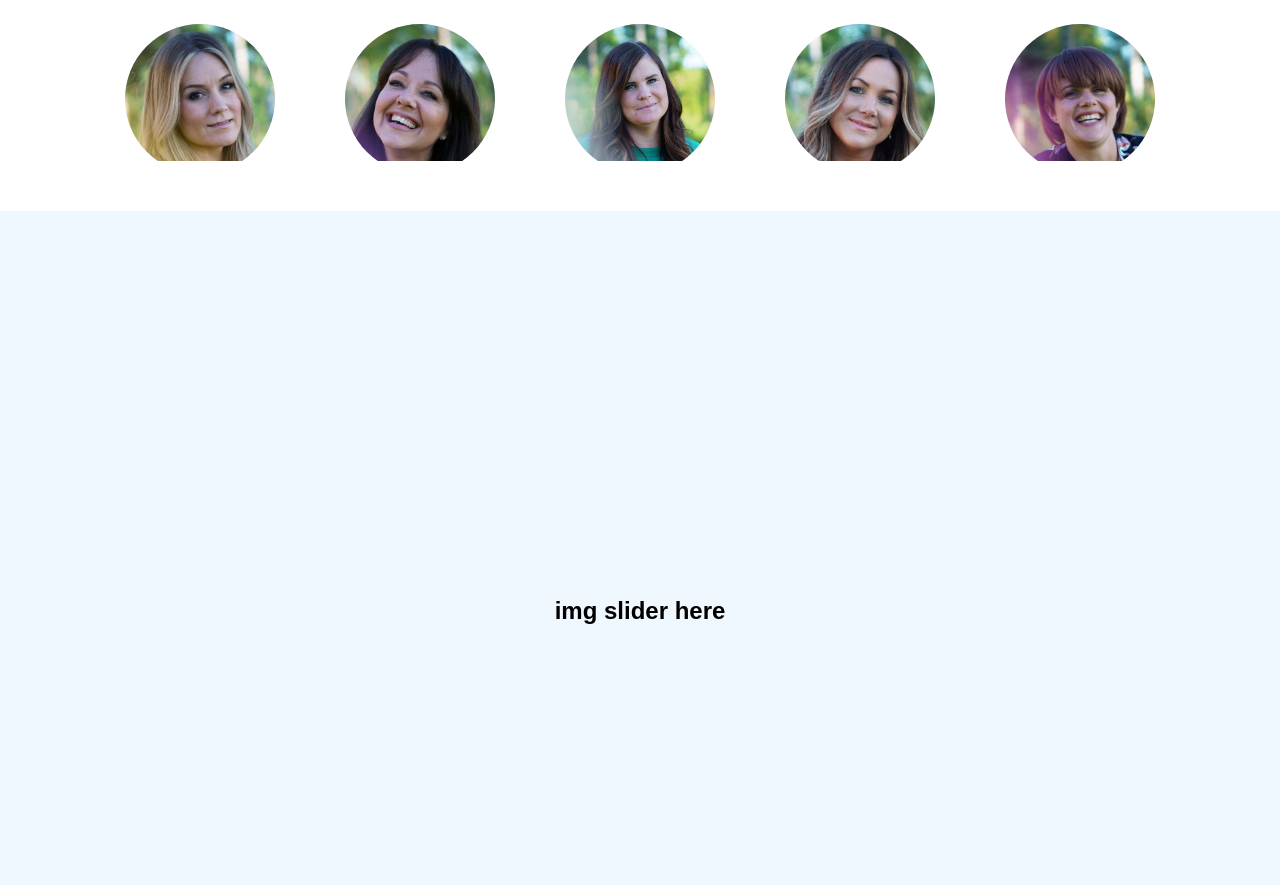
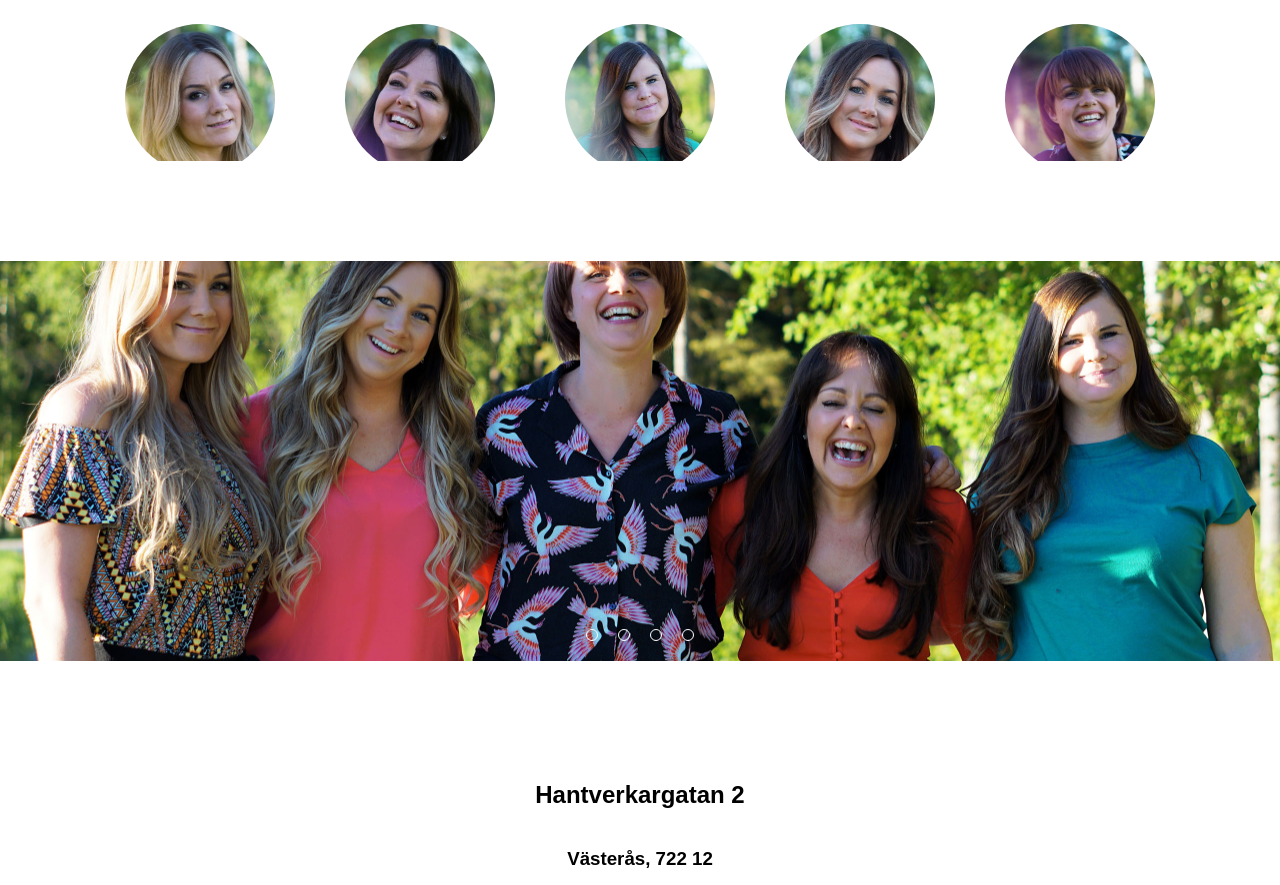
Before and after one commit to 3DJakob/salonghantverkargatan2.se, a website: page index.html in a window 1280 px wide. Shown: the part 915-1800 px from the top of the page. Drawn offline with Linux system fonts and the light colour scheme; grey boxes are pictures that could not be loaded.

Commit message:
css slideshow

```diff
--- a/assets/css/index.css
+++ b/assets/css/index.css
@@ -43,8 +43,66 @@
   bottom: 40px;
 }
 
-#page3 { /* img slider */
-  background-color: aliceblue
+#page3 {
+  height: 400px;
+  min-height: 0;
+  overflow: hidden;
+  padding: 0;
+  margin: 50px 0;
+  align-items: flex-start;
+  position: relative;
+}
+
+#page3 #imageContainer {
+  transition: 512ms;
+  display: flex;
+  flex-direction: row;
+  align-items: flex-start;
+  /* position: relative; */
+}
+
+#page3 #imageContainer div {
+  /* width: 100vw; */
+  width: 100vw;
+  height: 400px;
+  background-size: 100vw;
+  background-position: center;
+}
+
+#page3 #imageContainer div:nth-of-type(1) {
+  background-image: url(../img/slideshow/slideshow1.jpg);
+}
+#page3 #imageContainer div:nth-of-type(2) {
+  background-image: url(../img/slideshow/slideshow2.jpg);
+}
+#page3 #imageContainer div:nth-of-type(3) {
+  background-image: url(../img/slideshow/slideshow3.jpg);
+}
+#page3 #imageContainer div:nth-of-type(3) {
+  background-image: url(../img/slideshow/slideshow3.jpg);
+}
+#page3 #imageContainer div:nth-of-type(4) {
+  background-image: url(../img/slideshow/slideshow4.jpg);
+}
+
+#page3 .dots {
+  display: flex;
+  position: absolute;
+  bottom: 10px;
+  width: 100vw;
+  justify-content: center;
+}
+
+#page3 .dots a {
+  width: 10px;
+  height: 10px;
+  border: 1px solid #fff;
+  margin: 10px;
+  border-radius: 50%;
+}
+
+#page3 .dots a:hover {
+  background-color: #fff;
 }
 
 #page4 {
--- a/assets/js/app.js
+++ b/assets/js/app.js
@@ -454,8 +454,13 @@ function newBooking () {
   animateContainer(true, '#who')
 }
 
+function slideshow (goTo) {
+  document.querySelector('#imageContainer').style.transform = 'translateX(' + -25 * (goTo - 1) + '%)'
+}
+
 /* Export public functions */
 window['initiatePage'] = initiatePage
 window['scheduleArrowClick'] = scheduleArrowClick
 window['sendRequest'] = sendRequest
 window['newBooking'] = newBooking
+window['slideshow'] = slideshow
--- a/bundle.js
+++ b/bundle.js
@@ -721,11 +721,16 @@
     animateContainer(true, '#who');
   }
 
+  function slideshow (goTo) {
+    document.querySelector('#imageContainer').style.transform = 'translateX(' + -25 * (goTo - 1) + '%)';
+  }
+
   /* Export public functions */
   window['initiatePage'] = initiatePage;
   window['scheduleArrowClick'] = scheduleArrowClick;
   window['sendRequest'] = sendRequest;
   window['newBooking'] = newBooking;
+  window['slideshow'] = slideshow;
 
 }());
 //# sourceMappingURL=bundle.js.map
--- a/index.html
+++ b/index.html
@@ -83,7 +83,18 @@
     </div>
 
     <div class="page" id="page3">
-      <h2>img slider here</h2>
+      <div id="imageContainer">
+        <div></div>
+        <div></div>
+        <div></div>
+        <div></div>
+      </div>
+      <div class="dots">
+          <a id="slideshow1" onclick="slideshow(1)"></a>
+          <a id="slideshow2" onclick="slideshow(2)"></a>
+          <a id="slideshow3" onclick="slideshow(3)"></a>
+          <a id="slideshow4" onclick="slideshow(4)"></a>
+        </div>
     </div>
 
     <div class="page" id="page4">
```
Also changed, not shown: assets/img/slideshow/slideshow1.jpg (added), assets/img/slideshow/slideshow3.jpg (added), assets/img/slideshow/slideshow4.jpg (added), assets/img/slideshow/slideshow5.jpg (added), 1 other file.
